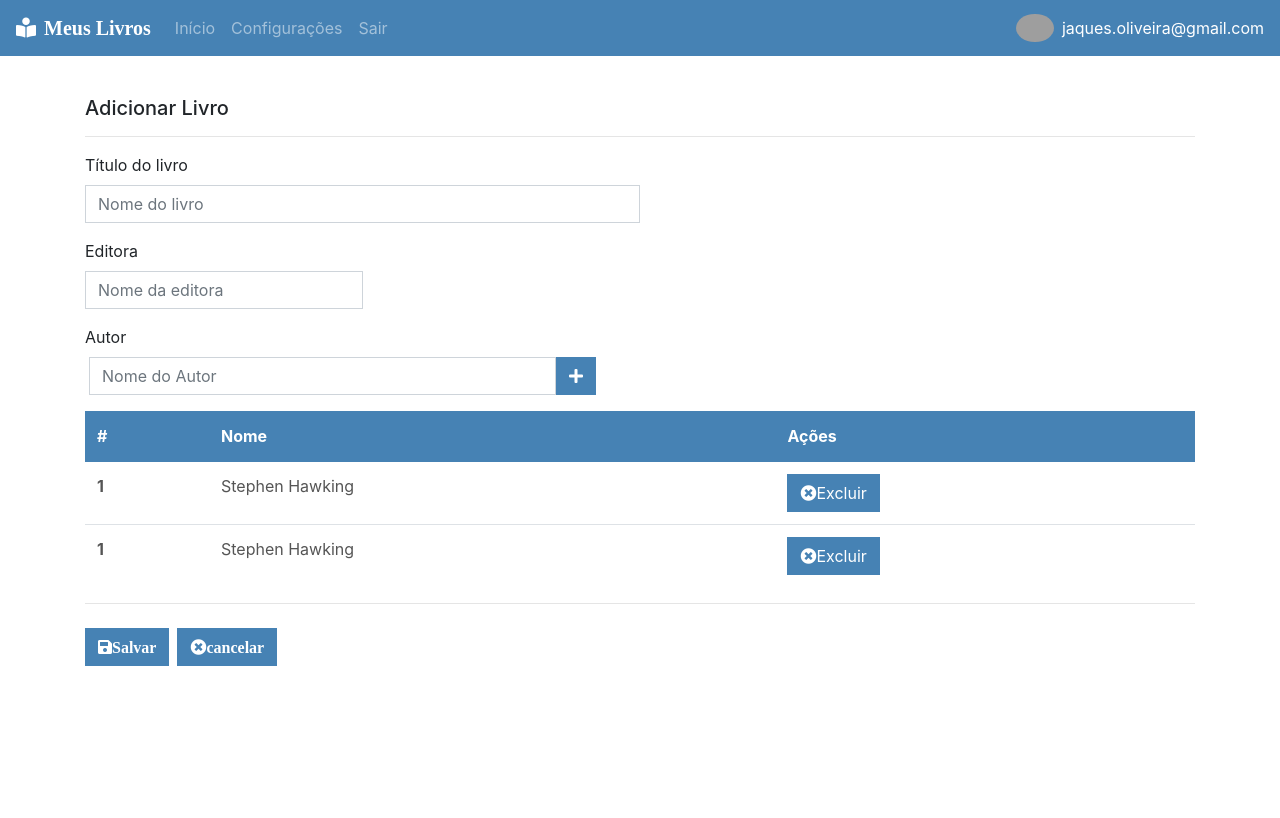
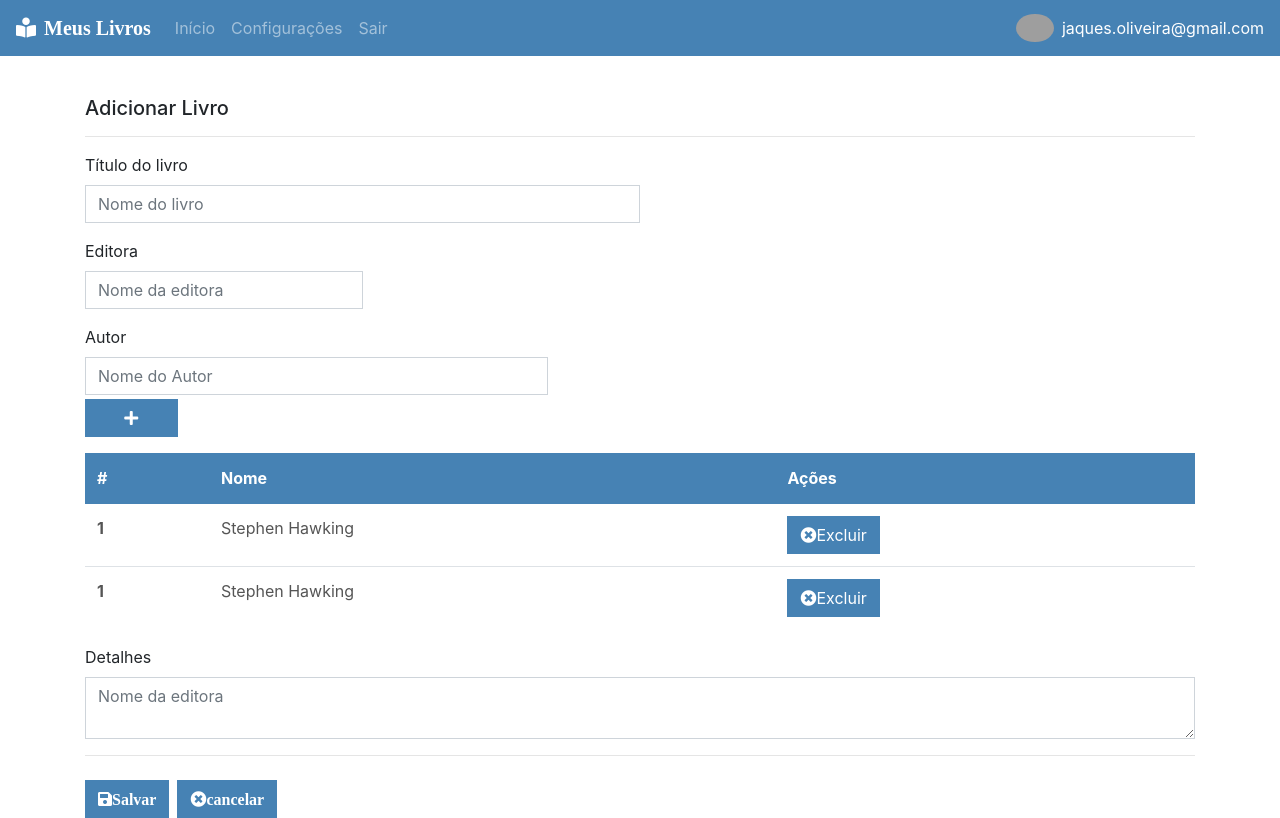
Before and after one commit to jaquesoliveira/meuslivros, a React (Create React App) app: page /livros/adicionar in a window 1280 px wide. Built offline with nearby package versions, Linux system fonts and the light colour scheme; grey boxes are pictures that could not be loaded.

Commit message:
cadastro de livros corrigido

```diff
--- a/src/components/livros/adicionar/index.js
+++ b/src/components/livros/adicionar/index.js
@@ -12,21 +12,22 @@ function AdicionarLivro(){
             <form>
                     <div class="form-group">
                         <label >Título do livro</label>
-                        <input className="form-control col-6" placeholder="Nome do livro"/>
+                        <input className="form-control col-lg-6 col-sm-12" placeholder="Nome do livro"/>
                     </div>
 
                     <div class="form-group">
                         <label >Editora</label>
-                        <input className="form-control col-3" placeholder="Nome da editora"/>
+                        <input className="form-control col-lg-3 col-sm-12" placeholder="Nome da editora"/>
                     </div>
 
                     <div class="form-group">
                         <label >Autor</label>
-                        <div className="row ml-1">
-                            <input className="form-control col-5" placeholder="Nome do Autor"/>
-                            <button className="btn btn-info "><i className="fas fa-plus"></i></button>
+                        <div class="form-group inline">
+                            <input className="form-control col-lg-5 " placeholder="Nome do Autor"/>
+                            <button className="btn btn-info col-sm-1 mt-1"><i className="fas fa-plus"></i></button>
                         </div>
                     </div>
+
 
                     <table class="table">
                         <thead class="thead-dark">
@@ -51,6 +52,11 @@ function AdicionarLivro(){
 
                         </tbody>
                     </table>
+
+                    <div class="form-group">
+                        <label >Detalhes</label>
+                        <textarea className="form-control" placeholder="Nome da editora"/>
+                    </div>
                 <hr />
                 <button type="button" className="btn btn-secondary mt-2 mr-2">
                     <i className="fas fa-save">Salvar</i>
```
